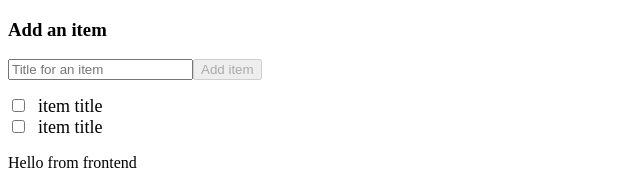
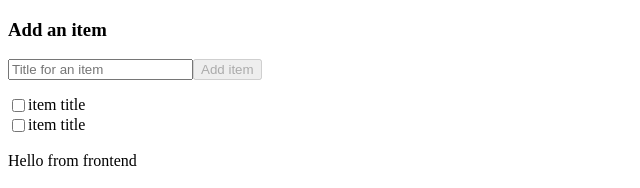
Before and after one commit to jhpyyk/tdd-mooc-webapp, a React (Vite) app in the folder frontend/: page / in a window 1280 px wide. Shown: the top 188 px of the page, without its empty margins (0-640 px from the left). Built offline with nearby package versions, Linux system fonts and the light colour scheme; no server answers.

Commit message:
Refactor TodoItem to not be checked by clicking

```diff
--- a/frontend/src/components/TodoItem/TodoItem.tsx
+++ b/frontend/src/components/TodoItem/TodoItem.tsx
@@ -10,14 +10,16 @@ interface TodoItemProps {
 const TodoItem = ({ data, initiallyChecked = false }: TodoItemProps) => {
     const [checked, setChecked] = useState(initiallyChecked);
     return (
-        <div className="todo-item-container">
-            <label className="todo-item-label">
-                <Checkbox
-                    checked={checked}
-                    setChecked={() => setChecked(!checked)}
-                />
-                <span>{data.title}</span>
-            </label>
+        <div
+            className="todo-item-container"
+            role="listitem"
+            aria-label={data.title}
+        >
+            <Checkbox
+                checked={checked}
+                setChecked={() => setChecked(!checked)}
+            />
+            <span>{data.title}</span>
         </div>
     );
 };
```
Also changed, not shown: 1 other file (tests, documents, lock files or other folders).
